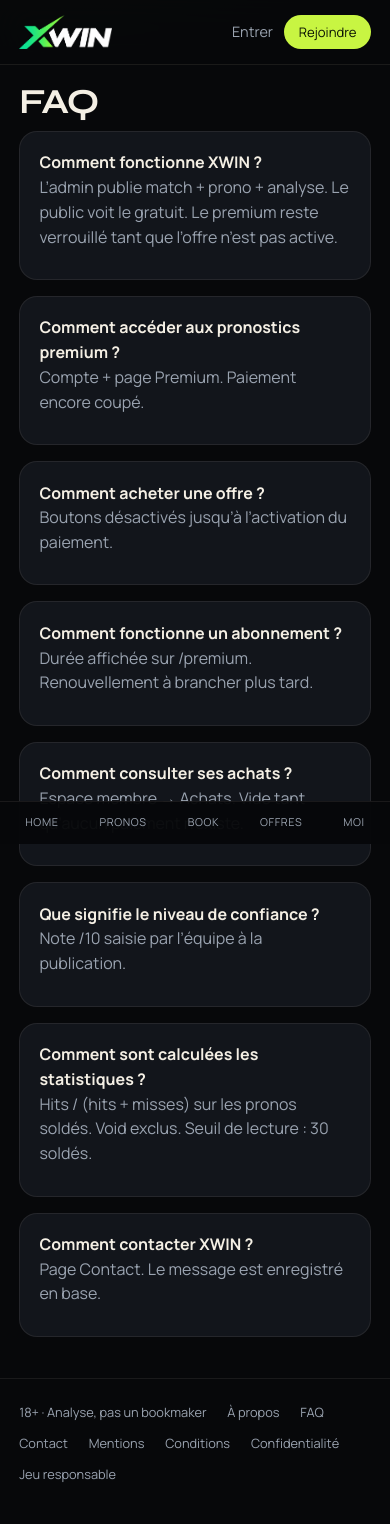
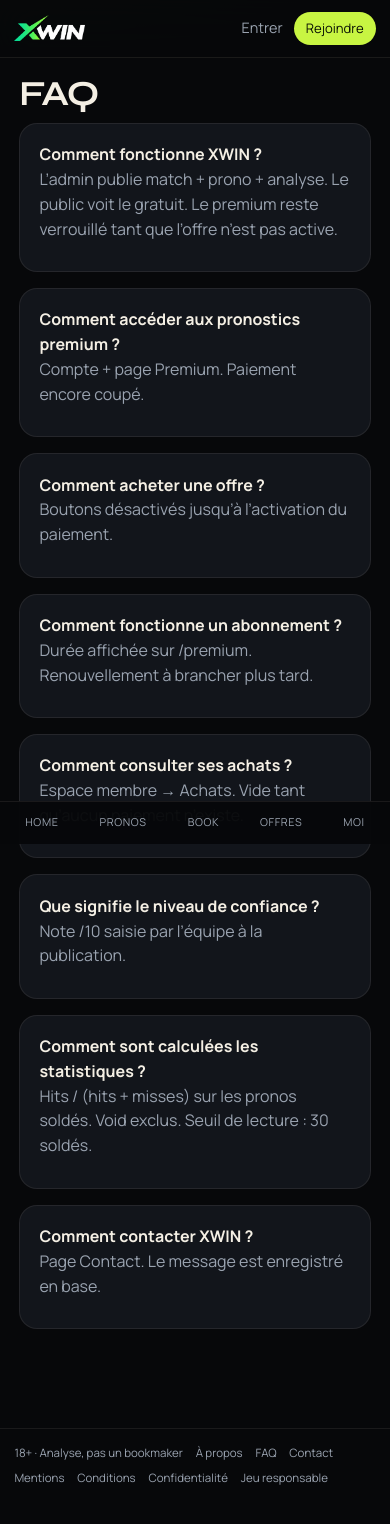
Before and after one commit to mdavo5270-create/xwin, a Next.js app: page /faq in a window 390 px wide. Shown: the top 1524 px of the page. Built offline with nearby package versions, Linux system fonts and the light colour scheme; no server answers.

Commit message:
fix: rendu mobile tuiles

```diff
--- a/app/layout.tsx
+++ b/app/layout.tsx
@@ -1,6 +1,7 @@
 import type { Metadata, Viewport } from "next";
 import { Syne, Manrope, IBM_Plex_Mono } from "next/font/google";
 import "./globals.css";
+import "./mobile.css";
 
 const display = Syne({ subsets: ["latin"], variable: "--font-display" });
 const sans = Manrope({ subsets: ["latin"], variable: "--font-sans" });
--- /dev/null
+++ b/app/mobile.css
@@ -0,0 +1,13 @@
+@media (max-width: 859px) {
+  .pub-head { padding: .75rem .9rem; }
+  .pub-head .logo img { height: 26px; }
+  .btn-sm { padding: .38rem .75rem; }
+  .wrap { padding-bottom: 6.2rem; }
+  .pub-foot {
+    padding: .9rem .9rem 5.6rem;
+    font-size: .72rem;
+    gap: .45rem .8rem;
+  }
+  .tile { min-height: 148px; padding: .9rem 1rem; }
+  .tile h3 { font-size: 1.12rem; }
+}
```
